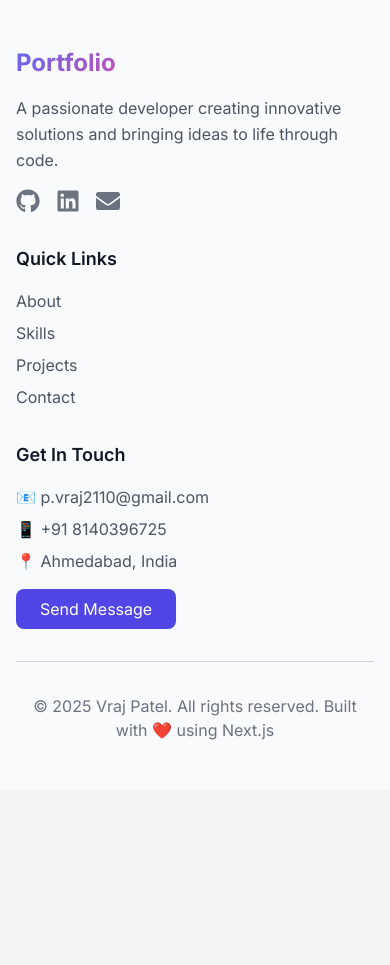
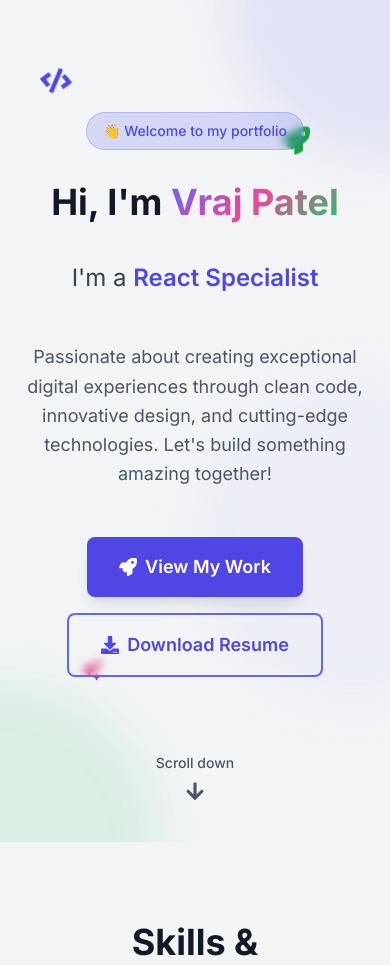
Before and after one commit to pvraj1011/my-portfolio, a Next.js app: page / in a window 390 px wide. Shown: the part 10460-11425 px from the top of the page. Before the commit the page ends 11250 px from the top, so only its background shows below. Built offline with nearby package versions, Linux system fonts and the light colour scheme.

Commit message:
Fix deployment errors - updated next.config and dynamic imports

```diff
--- a/app/page.js
+++ b/app/page.js
@@ -1,21 +1,36 @@
-import dynamic from 'next/dynamic'
+import dynamic from "next/dynamic";
 
-// Lazy load components for better performance
-const Hero = dynamic(() => import('@/components/Hero'), {
-  loading: () => <div className="min-h-screen flex items-center justify-center"><div className="animate-spin rounded-full h-12 w-12 border-b-2 border-primary-600"></div></div>
-})
+const Hero = dynamic(() => import("@/components/Hero"), {
+  loading: () => (
+    <div className="min-h-screen flex items-center justify-center">
+      <div className="animate-spin rounded-full h-12 w-12 border-b-2 border-primary-600"></div>
+    </div>
+  ),
+});
 
-const Skills = dynamic(() => import('@/components/Skills'), {
-  loading: () => <div className="py-20 flex items-center justify-center"><div className="animate-spin rounded-full h-12 w-12 border-b-2 border-primary-600"></div></div>
-})
+const Skills = dynamic(() => import("@/components/Skills"), {
+  loading: () => (
+    <div className="py-20 flex items-center justify-center">
+      <div className="animate-spin rounded-full h-12 w-12 border-b-2 border-primary-600"></div>
+    </div>
+  ),
+});
 
-const Projects = dynamic(() => import('@/components/Projects'), {
-  loading: () => <div className="py-20 flex items-center justify-center"><div className="animate-spin rounded-full h-12 w-12 border-b-2 border-primary-600"></div></div>
-})
+const Projects = dynamic(() => import("@/components/Projects"), {
+  loading: () => (
+    <div className="py-20 flex items-center justify-center">
+      <div className="animate-spin rounded-full h-12 w-12 border-b-2 border-primary-600"></div>
+    </div>
+  ),
+});
 
-const Contact = dynamic(() => import('@/components/Contact'), {
-  loading: () => <div className="py-20 flex items-center justify-center"><div className="animate-spin rounded-full h-12 w-12 border-b-2 border-primary-600"></div></div>
-})
+const Contact = dynamic(() => import("@/components/Contact"), {
+  loading: () => (
+    <div className="py-20 flex items-center justify-center">
+      <div className="animate-spin rounded-full h-12 w-12 border-b-2 border-primary-600"></div>
+    </div>
+  ),
+});
 
 export default function Home() {
   return (
@@ -25,5 +40,5 @@
       <Projects />
       <Contact />
     </div>
-  )
+  );
 }
--- a/components/Footer.js
+++ b/components/Footer.js
@@ -1,139 +1,49 @@
-"use client";
+import dynamic from "next/dynamic";
 
-import { motion } from "framer-motion";
-import {
-  FaGithub,
-  FaLinkedin,
-  FaTwitter,
-  FaEnvelope,
-  FaInstagram,
-} from "react-icons/fa";
+// Add ssr: false to prevent prerendering issues
+const Hero = dynamic(() => import("@/components/Hero"), {
+  ssr: false,
+  loading: () => (
+    <div className="min-h-screen flex items-center justify-center">
+      <div className="animate-spin rounded-full h-12 w-12 border-b-2 border-primary-600"></div>
+    </div>
+  ),
+});
 
-const Footer = () => {
-  const currentYear = new Date().getFullYear();
+const Skills = dynamic(() => import("@/components/Skills"), {
+  ssr: false,
+  loading: () => (
+    <div className="py-20 flex items-center justify-center">
+      <div className="animate-spin rounded-full h-12 w-12 border-b-2 border-primary-600"></div>
+    </div>
+  ),
+});
 
-  const socialLinks = [
-    {
-      icon: FaGithub,
-      href: "https://github.com/pvraj1011",
-      label: "GitHub",
-    },
-    {
-      icon: FaLinkedin,
-      href: "https://linkedin.com/in/vraj10",
-      label: "LinkedIn",
-    },
-    {
-      icon: FaEnvelope,
-      href: "mailto:p.vraj2110@gmail.com",
-      label: "Email",
-    },
-  ];
+const Projects = dynamic(() => import("@/components/Projects"), {
+  ssr: false,
+  loading: () => (
+    <div className="py-20 flex items-center justify-center">
+      <div className="animate-spin rounded-full h-12 w-12 border-b-2 border-primary-600"></div>
+    </div>
+  ),
+});
 
+const Contact = dynamic(() => import("@/components/Contact"), {
+  ssr: false,
+  loading: () => (
+    <div className="py-20 flex items-center justify-center">
+      <div className="animate-spin rounded-full h-12 w-12 border-b-2 border-primary-600"></div>
+    </div>
+  ),
+});
+
+export default function Home() {
   return (
-    <footer className="bg-gray-50 text-gray-900 border-t border-gray-200">
-      <div className="max-w-7xl mx-auto px-4 sm:px-6 lg:px-8 py-12">
-        <div className="grid grid-cols-1 md:grid-cols-3 gap-8">
-          {/* Brand Section */}
-          <motion.div
-            initial={{ opacity: 0, y: 20 }}
-            whileInView={{ opacity: 1, y: 0 }}
-            transition={{ duration: 0.6 }}
-            className="space-y-4"
-          >
-            <h3 className="text-2xl font-bold gradient-text">Portfolio</h3>
-            <p className="text-gray-600 leading-relaxed">
-              A passionate developer creating innovative solutions and bringing
-              ideas to life through code.
-            </p>
-            <div className="flex space-x-4">
-              {socialLinks.map((social, index) => (
-                <motion.a
-                  key={social.label}
-                  href={social.href}
-                  target="_blank"
-                  rel="noopener noreferrer"
-                  whileHover={{ scale: 1.1, rotate: 5 }}
-                  whileTap={{ scale: 0.95 }}
-                  initial={{ opacity: 0, y: 20 }}
-                  whileInView={{ opacity: 1, y: 0 }}
-                  transition={{ delay: index * 0.1, duration: 0.6 }}
-                  className="text-gray-500 hover:text-primary-600 transition-colors duration-200"
-                  aria-label={social.label}
-                >
-                  <social.icon size={24} />
-                </motion.a>
-              ))}
-            </div>
-          </motion.div>
-
-          {/* Quick Links */}
-          <motion.div
-            initial={{ opacity: 0, y: 20 }}
-            whileInView={{ opacity: 1, y: 0 }}
-            transition={{ duration: 0.6, delay: 0.2 }}
-            className="space-y-4"
-          >
-            <h4 className="text-lg font-semibold text-text">Quick Links</h4>
-            <ul className="space-y-2">
-              {[
-                { name: "About", href: "#home" },
-                { name: "Skills", href: "#skills" },
-                { name: "Projects", href: "#projects" },
-                { name: "Contact", href: "#contact" },
-              ].map((link) => (
-                <li key={link.name}>
-                  <motion.a
-                    href={link.href}
-                    whileHover={{ x: 5 }}
-                    className="text-gray-600 hover:text-primary-600 transition-colors duration-200"
-                  >
-                    {link.name}
-                  </motion.a>
-                </li>
-              ))}
-            </ul>
-          </motion.div>
-
-          {/* Contact Info */}
-          <motion.div
-            initial={{ opacity: 0, y: 20 }}
-            whileInView={{ opacity: 1, y: 0 }}
-            transition={{ duration: 0.6, delay: 0.4 }}
-            className="space-y-4"
-          >
-            <h4 className="text-lg font-semibold text-text">Get In Touch</h4>
-            <div className="space-y-2 text-gray-600">
-              <p>📧 p.vraj2110@gmail.com</p>
-              <p>📱 +91 8140396725</p>
-              <p>📍 Ahmedabad, India</p>
-            </div>
-            <motion.a
-              href="mailto:p.vraj2110@gmail.com"
-              whileHover={{ scale: 1.05 }}
-              whileTap={{ scale: 0.95 }}
-              className="inline-block bg-primary-600 hover:bg-primary-700 text-white px-6 py-2 rounded-lg transition-colors duration-200"
-            >
-              Send Message
-            </motion.a>
-          </motion.div>
-        </div>
-
-        {/* Bottom Section */}
-        <motion.div
-          initial={{ opacity: 0 }}
-          whileInView={{ opacity: 1 }}
-          transition={{ duration: 0.6, delay: 0.6 }}
-          className="border-t border-gray-300 mt-8 pt-8 text-center"
-        >
-          <p className="text-gray-500">
-            © {currentYear} Vraj Patel. All rights reserved. Built with ❤️ using
-            Next.js
-          </p>
-        </motion.div>
-      </div>
-    </footer>
+    <div className="overflow-hidden">
+      <Hero />
+      <Skills />
+      <Projects />
+      <Contact />
+    </div>
   );
-};
-
-export default Footer;
+}
--- a/next.config.js
+++ b/next.config.js
@@ -1,11 +1,8 @@
 /** @type {import('next').NextConfig} */
 const nextConfig = {
-  experimental: {
-    appDir: true,
-  },
   images: {
-    domains: ['images.unsplash.com', 'via.placeholder.com'],
-    formats: ['image/webp', 'image/avif'],
+    domains: ["images.unsplash.com", "via.placeholder.com"],
+    formats: ["image/webp", "image/avif"],
     deviceSizes: [640, 750, 828, 1080, 1200, 1920, 2048, 3840],
     imageSizes: [16, 32, 48, 64, 96, 128, 256, 384],
   },
@@ -13,10 +10,14 @@
   compress: true,
   // Enable static optimization
   swcMinify: true,
-  // Optimize bundle
-  experimental: {
-    optimizeCss: true,
+  // Add path aliases
+  webpack: (config) => {
+    config.resolve.alias = {
+      ...config.resolve.alias,
+      "@": require("path").resolve(__dirname),
+    };
+    return config;
   },
-}
+};
 
-module.exports = nextConfig
+module.exports = nextConfig;
```
